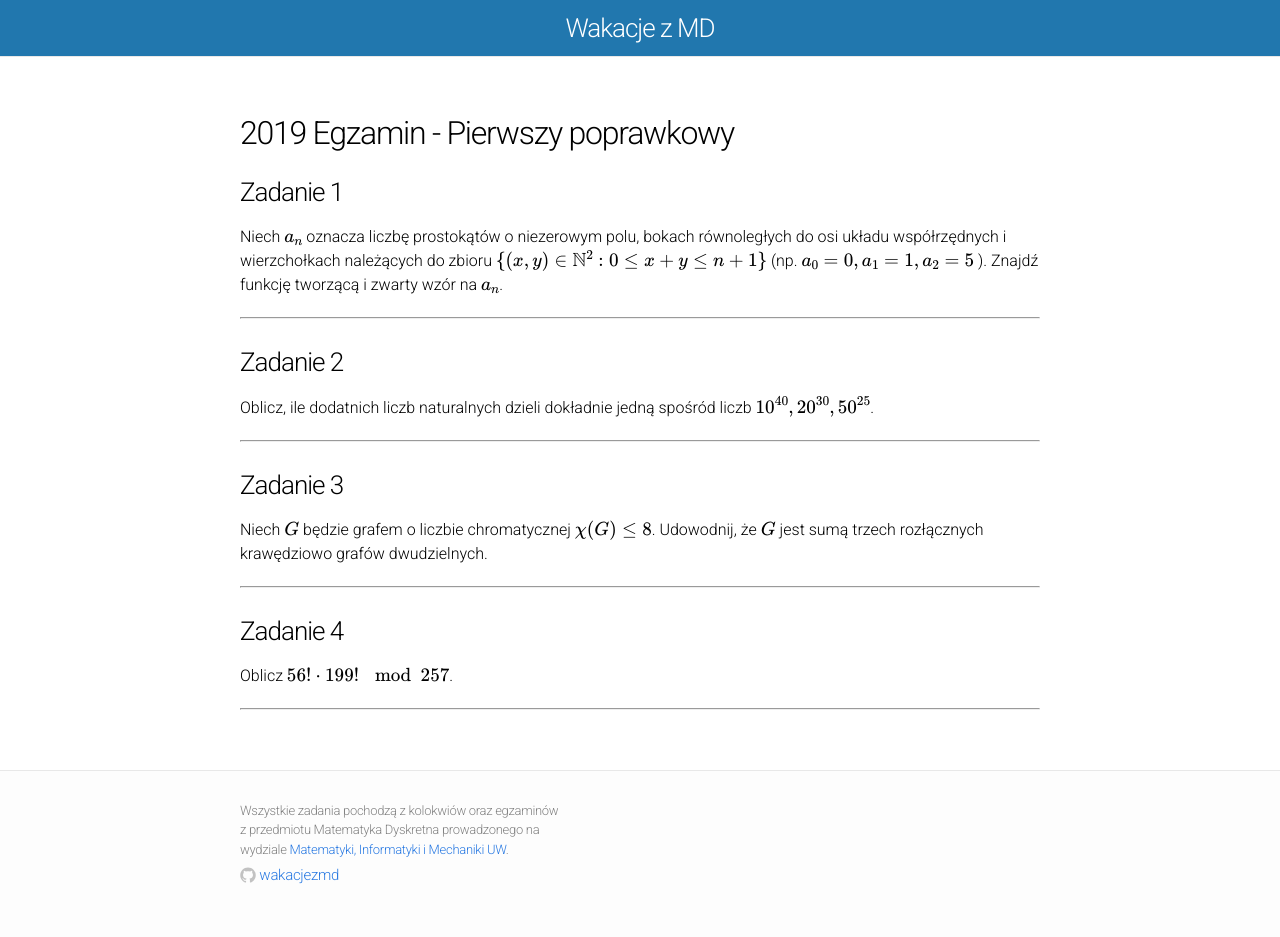
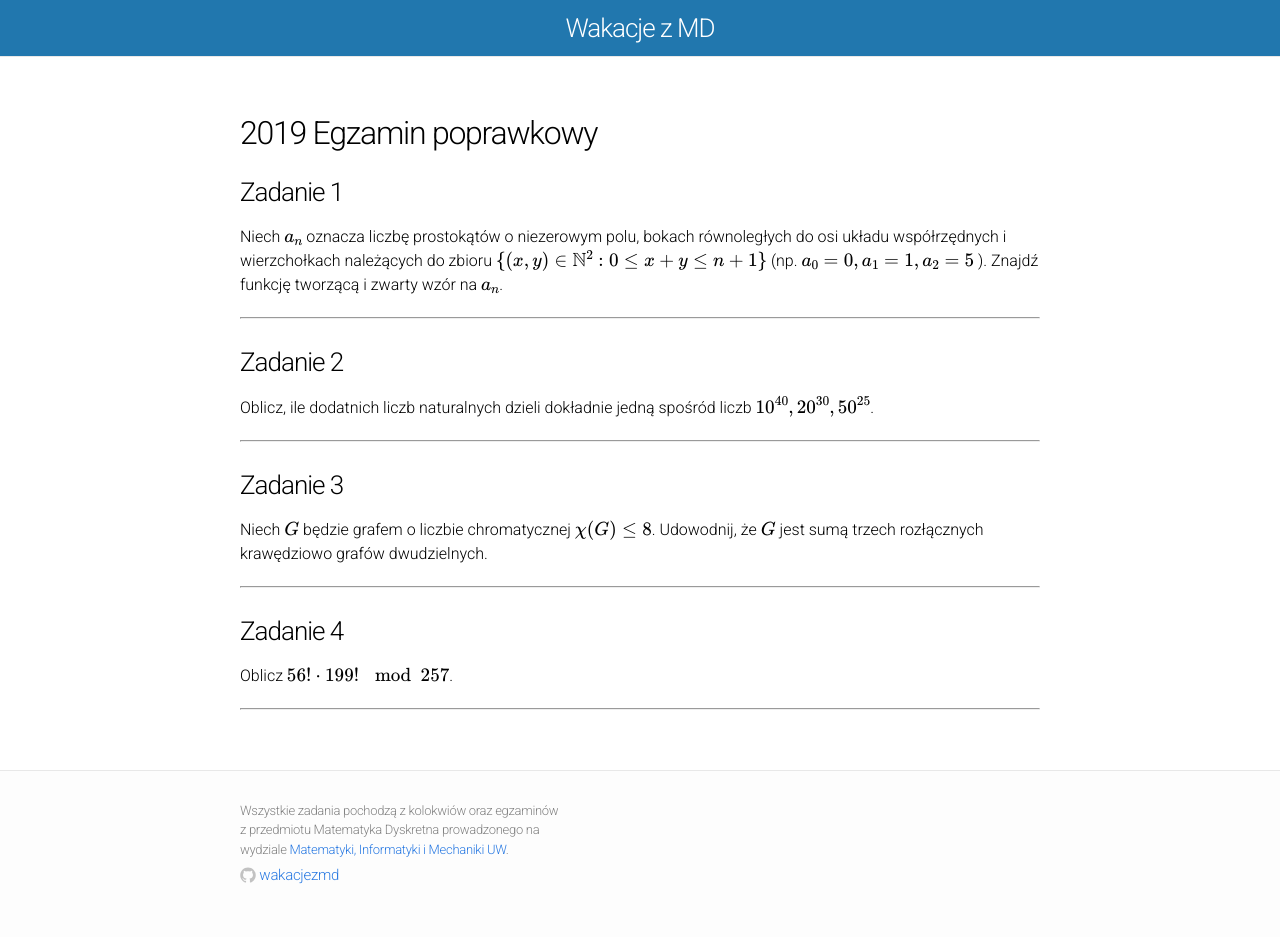
Before and after one commit to wakacjezmd/wakacjezmd.github.io, a Jekyll site: the page built from _solutions/2019/2019-egzamin-2.md, in a window 1280 px wide. Built offline with Jekyll 4.4.1, drawn with Linux system fonts in a browser that asks for light colours; nearby versions of some CDN libraries; formulas are drawn with MathJax 3; our own code applies the rules of GitHub Pages for plain Markdown files.

Commit message:
Update _solutions/2019/2019-egzamin-2.md

```diff
--- a/_solutions/2019/2019-egzamin-2.md
+++ b/_solutions/2019/2019-egzamin-2.md
@@ -3,7 +3,7 @@ layout: page
 permalink: /2019/egzamin/2/
 ---
 
-## 2019 Egzamin - Pierwszy poprawkowy
+## 2019 Egzamin poprawkowy
 
 ### Zadanie 1
 
```
